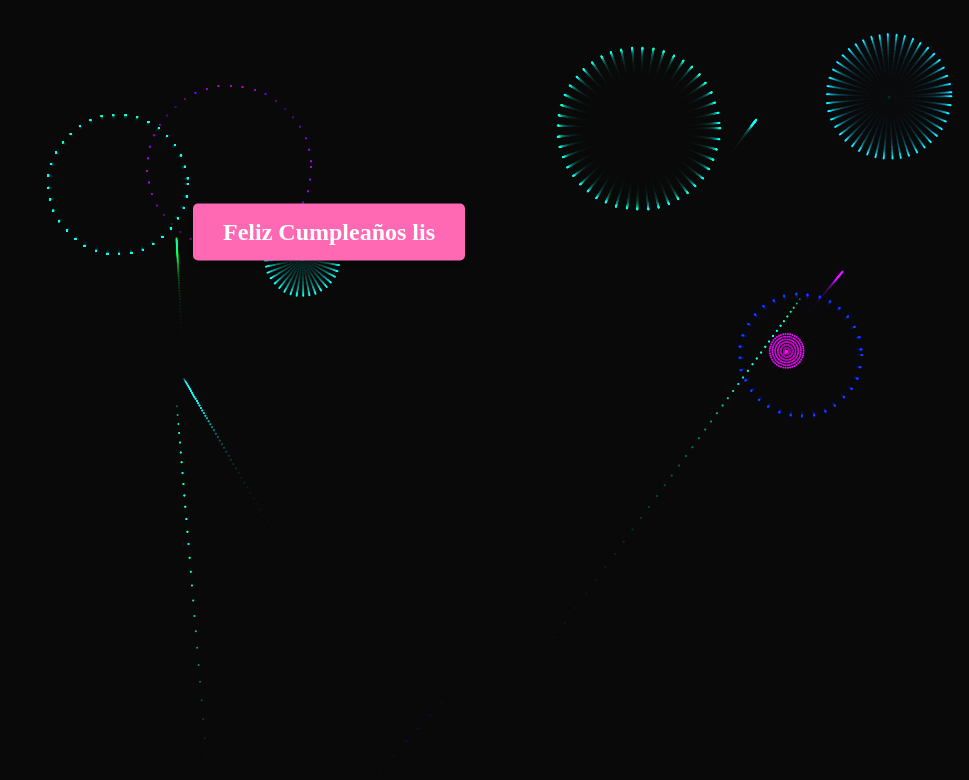
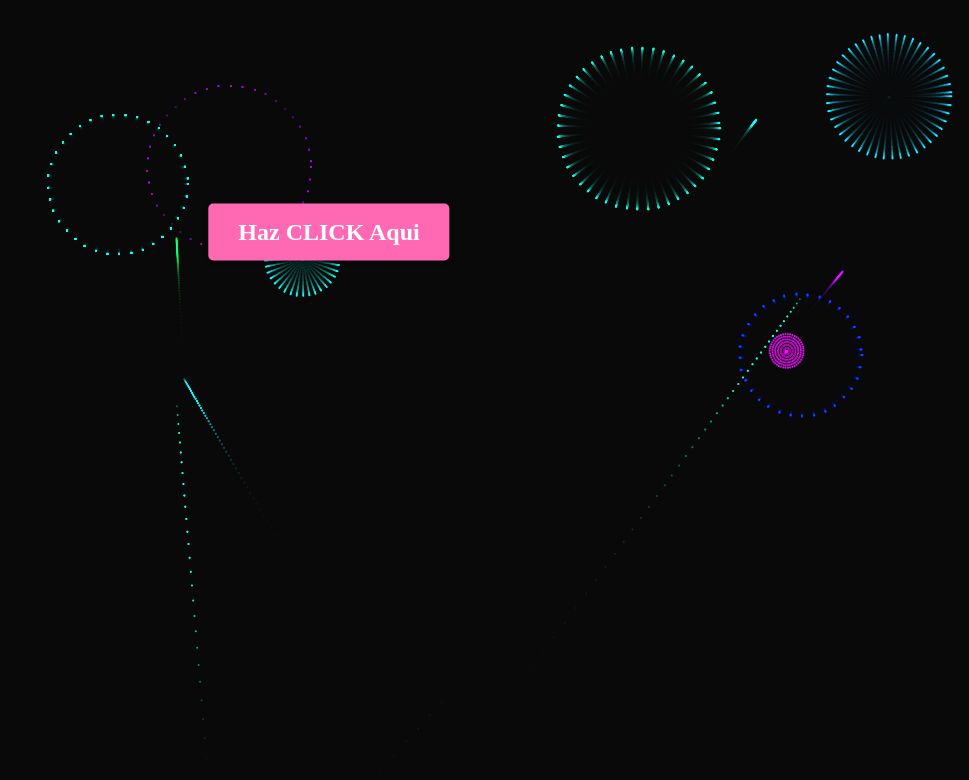
Before and after one commit to hange244/wesly, a plain HTML site: page index.html in a window 1280 px wide. Shown: the whole page, without its empty margins (311-1280 px from the left). Drawn offline with Linux system fonts and the light colour scheme.

Commit message:
Update index.html

```diff
--- a/index.html
+++ b/index.html
@@ -52,7 +52,7 @@ h1 {
 </head>
 <body>
 
-  <h1><a class="button" href="home.html">Feliz Cumpleaños lis</a></h1>
+  <h1><a class="button" href="home.html">Haz CLICK Aqui</a></h1>
 <canvas id="birthday"></canvas>
 <script>
    // helper functions
```
